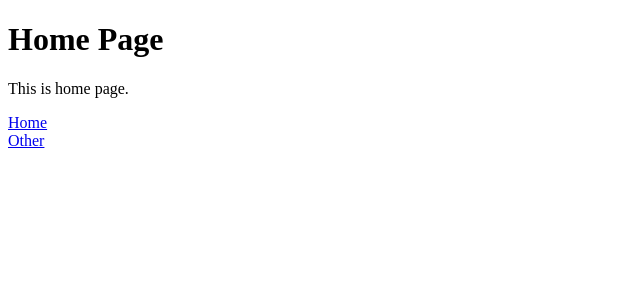
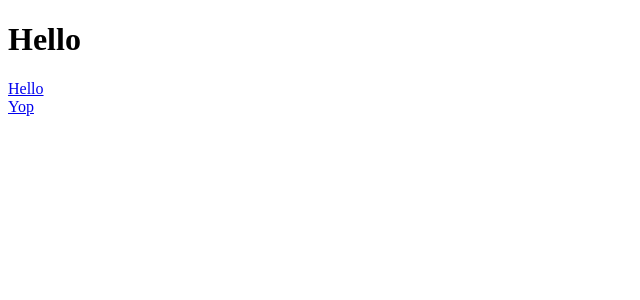
Before and after one commit to devarchi33/react-router, a React app: page / in a window 1280 px wide. Shown: the top 300 px of the page, without its empty margins (0-640 px from the left). Built offline with nearby package versions, Linux system fonts and the light colour scheme.

Commit message:
Querystring Prams

```diff
--- a/src/App.js
+++ b/src/App.js
@@ -1,29 +1,20 @@
 import React, {Component} from 'react';
 import {Router, Route, IndexRoute, Link, hashHistory} from 'react-router';
 
-const Home = () => <h1>Home Page</h1>
-const HomeBody = () => <div><p>This is home page.</p></div>
-const Other = () => <h1>Other Page</h1>
-const OtherBody = () => <div><p>This is other page.</p></div>
-
-const Container = (props) => <div>{props.header}{props.body}<Links/></div>
+const Page = (props) => <div><h1>{props.location.query.message || 'Hello'}</h1><Links/></div>
 
 const Links = () => (
     <nav>
-        <Link to="/">Home</Link>
-        <Link to="/other">Other</Link>
+        <Link to={ { pathname : "/", query : {message : ''} } }>Hello</Link>
+        <Link to={ { pathname : "/", query : {message : 'Yop'} } }>Yop</Link>
     </nav>
 )
 
 class App extends Component {
-    render() {
+    render () {
         return (
-            <Router history = {hashHistory}>
-                <Route path="/" component={Container}>
-                    <IndexRoute components={ {header : Home, body : HomeBody} }>
-                    </IndexRoute>
-                    <Route path="/other" components={ {header : Other, body : OtherBody} }>
-                    </Route>
+            <Router history={hashHistory}>
+                <Route path="/" component={Page}>
                 </Route>
             </Router>
         );
```
